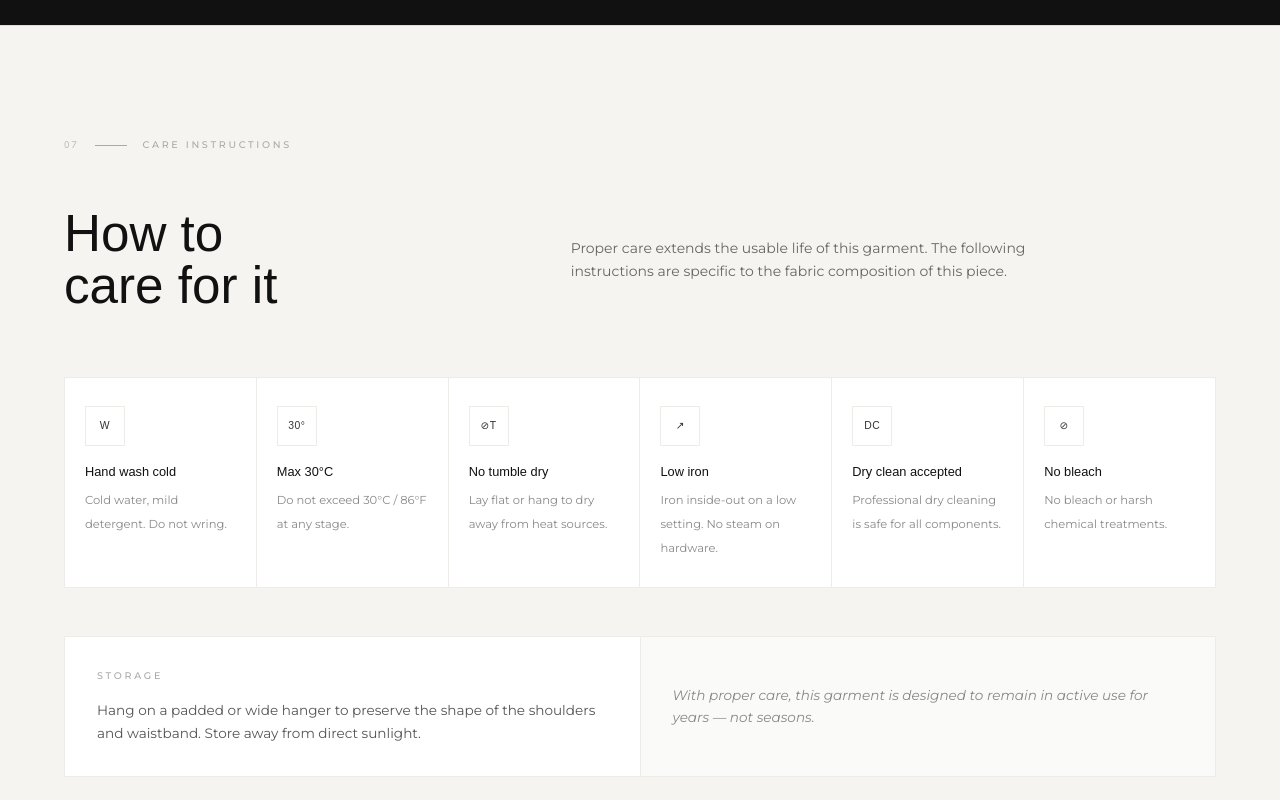
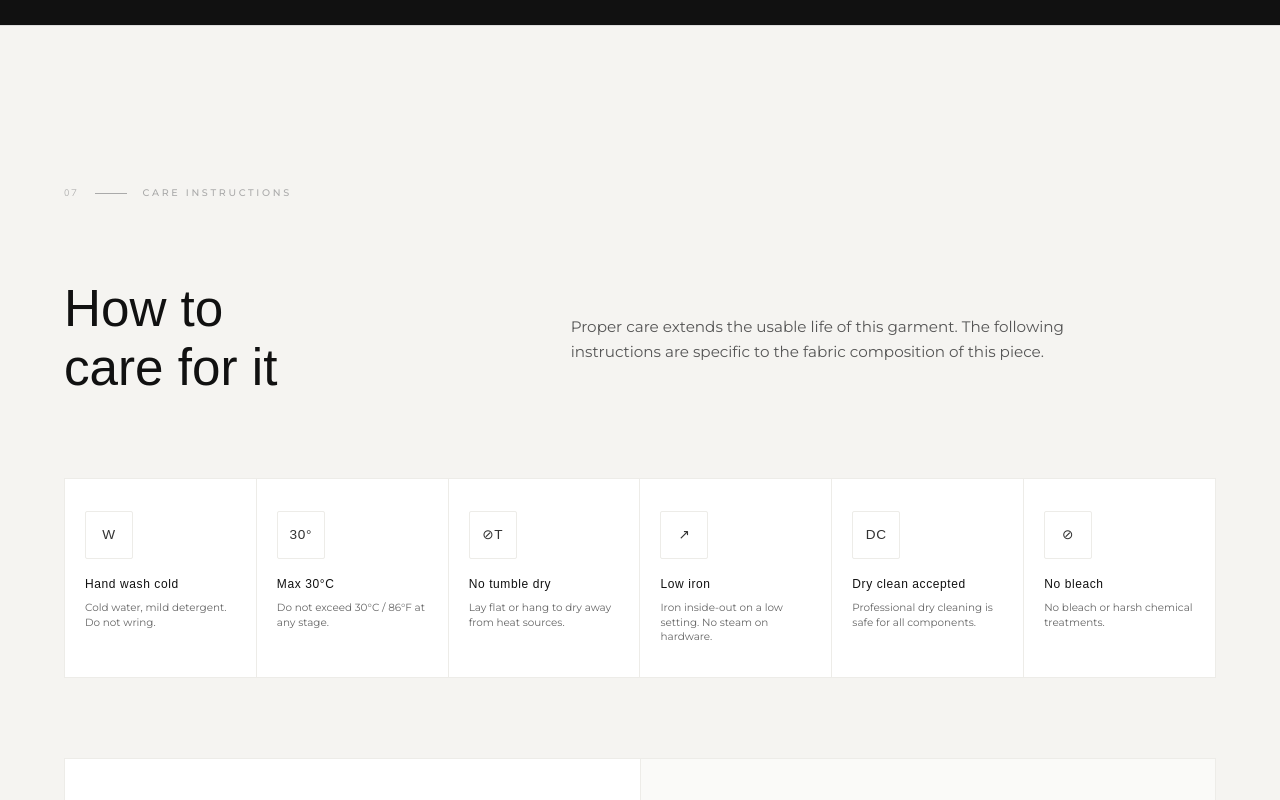
Before and after one commit to juanmozol/IN2ME, a React (Vite) app: page / in a window 1280 px wide. Shown: the part 8820-9620 px from the top of the page. Built offline with nearby package versions, Linux system fonts and the light colour scheme.

Commit message:
refactor: Mejorar alineación de iconos de cuidado en grid limpia con explicaciones técnicas

```diff
--- a/src/components/CareInstructions.tsx
+++ b/src/components/CareInstructions.tsx
@@ -10,19 +10,19 @@ export default function CareInstructions() {
       id="care"
       style={{ backgroundColor: '#F5F4F1', borderTop: '1px solid #DEDEDE' }}
     >
-      <div className="max-w-screen-2xl mx-auto px-6 md:px-10 lg:px-16 py-20 md:py-28">
+      <div className="max-w-screen-2xl mx-auto px-6 md:px-10 lg:px-16 py-24 md:py-32 lg:py-40">
         {/* Section header */}
-        <div className="flex items-center gap-4 mb-14">
+        <div className="flex items-center gap-4 mb-16 lg:mb-20 fade-in">
           <span className="index-num">{t(content.care.sectionNum, lang)}</span>
           <div style={{ width: '2rem', height: '1px', backgroundColor: '#AAAAAA' }} />
           <span className="label">{t(content.care.sectionLabel, lang)}</span>
         </div>
 
-        <div className="grid grid-cols-1 lg:grid-cols-12 gap-12 lg:gap-16 mb-16">
+        <div className="grid grid-cols-1 lg:grid-cols-12 gap-12 lg:gap-16 mb-16 lg:mb-20 fade-in" style={{ animationDelay: '0.1s' }}>
           <div className="lg:col-span-5">
             <h2
               className="font-grotesk font-light leading-editorial whitespace-pre-line"
-              style={{ fontSize: 'clamp(2rem, 4vw, 3.2rem)', color: '#111111' }}
+              style={{ fontSize: 'clamp(2rem, 4vw, 3.2rem)', color: '#111111', lineHeight: '1.15' }}
             >
               {t(content.care.title, lang)}
             </h2>
@@ -30,17 +30,21 @@ export default function CareInstructions() {
           <div className="lg:col-span-7 flex items-center">
             <p
               className="font-montserrat leading-body"
-              style={{ fontSize: '0.875rem', color: '#666666', maxWidth: '32rem' }}
+              style={{ fontSize: '0.95rem', color: '#555555', maxWidth: '32rem', lineHeight: '1.65' }}
             >
               {t(content.care.intro, lang)}
             </p>
           </div>
         </div>
 
-        {/* Care instruction grid */}
+        {/* Care instruction grid - Clean aligned layout */}
         <div
-          className="grid grid-cols-2 md:grid-cols-3 lg:grid-cols-6 gap-px mb-12"
-          style={{ border: '1px solid #EDECE8', backgroundColor: '#EDECE8' }}
+          className="grid grid-cols-2 md:grid-cols-3 lg:grid-cols-6 gap-px mb-16 lg:mb-20 fade-in"
+          style={{
+            border: '1px solid #EDECE8',
+            backgroundColor: '#EDECE8',
+            animationDelay: '0.2s'
+          }}
         >
           {instructions.map((inst, i) => {
             const label = t(inst.label, lang);
@@ -49,7 +53,7 @@ export default function CareInstructions() {
             return (
               <div
                 key={i}
-                className="px-5 py-7 flex flex-col items-start gap-4 group transition-colors duration-250"
+                className="px-5 py-8 flex flex-col items-start gap-4 group transition-colors duration-250"
                 style={{ backgroundColor: '#FFFFFF' }}
                 onMouseEnter={e => {
                   (e.currentTarget as HTMLDivElement).style.backgroundColor = '#F5F4F1';
@@ -58,31 +62,33 @@ export default function CareInstructions() {
                   (e.currentTarget as HTMLDivElement).style.backgroundColor = '#FFFFFF';
                 }}
               >
-                {/* Symbol */}
+                {/* Icon/Symbol in clean box */}
                 <div
-                  className="flex items-center justify-center font-grotesk font-light"
+                  className="flex items-center justify-center font-grotesk font-light flex-shrink-0"
                   style={{
-                    width: '2.5rem',
-                    height: '2.5rem',
+                    width: '3rem',
+                    height: '3rem',
                     border: '1px solid #EDECE8',
-                    fontSize: '0.65rem',
+                    fontSize: '0.85rem',
                     letterSpacing: '0.05em',
                     color: '#333333',
-                    flexShrink: 0,
+                    borderRadius: '2px',
                   }}
                 >
                   {inst.symbol}
                 </div>
-                <div>
+
+                {/* Label and technical detail */}
+                <div className="w-full">
                   <span
-                    className="font-grotesk font-medium block mb-1.5"
-                    style={{ fontSize: '0.8rem', color: '#111111' }}
+                    className="font-grotesk font-medium block mb-2"
+                    style={{ fontSize: '0.75rem', color: '#111111', letterSpacing: '0.05em' }}
                   >
                     {label}
                   </span>
                   <span
-                    className="font-montserrat leading-relaxed"
-                    style={{ fontSize: '0.72rem', color: '#888888' }}
+                    className="font-montserrat leading-relaxed block"
+                    style={{ fontSize: '0.65rem', color: '#666666', lineHeight: '1.4' }}
                   >
                     {detail}
                   </span>
@@ -94,25 +100,29 @@ export default function CareInstructions() {
 
         {/* Storage advice */}
         <div
-          className="grid grid-cols-1 lg:grid-cols-2 gap-px"
-          style={{ border: '1px solid #EDECE8', backgroundColor: '#EDECE8' }}
+          className="grid grid-cols-1 lg:grid-cols-2 gap-px fade-in"
+          style={{
+            border: '1px solid #EDECE8',
+            backgroundColor: '#EDECE8',
+            animationDelay: '0.3s'
+          }}
         >
-          <div className="px-8 py-8" style={{ backgroundColor: '#FFFFFF' }}>
+          <div className="px-8 py-10" style={{ backgroundColor: '#FFFFFF' }}>
             <span className="label block mb-4">{t(content.care.storageTitle, lang)}</span>
             <p
               className="font-montserrat leading-body"
-              style={{ fontSize: '0.85rem', color: '#555555' }}
+              style={{ fontSize: '0.9rem', color: '#555555', lineHeight: '1.65' }}
             >
               {t(content.care.storageText, lang)}
             </p>
           </div>
           <div
-            className="px-8 py-8 flex items-center"
+            className="px-8 py-10 flex items-center"
             style={{ backgroundColor: '#FAFAF8' }}
           >
             <p
               className="font-montserrat leading-body italic"
-              style={{ fontSize: '0.85rem', color: '#888888' }}
+              style={{ fontSize: '0.9rem', color: '#777777', lineHeight: '1.65' }}
             >
               {lang === 'en'
                 ? 'With proper care, this garment is designed to remain in active use for years — not seasons.'
```
